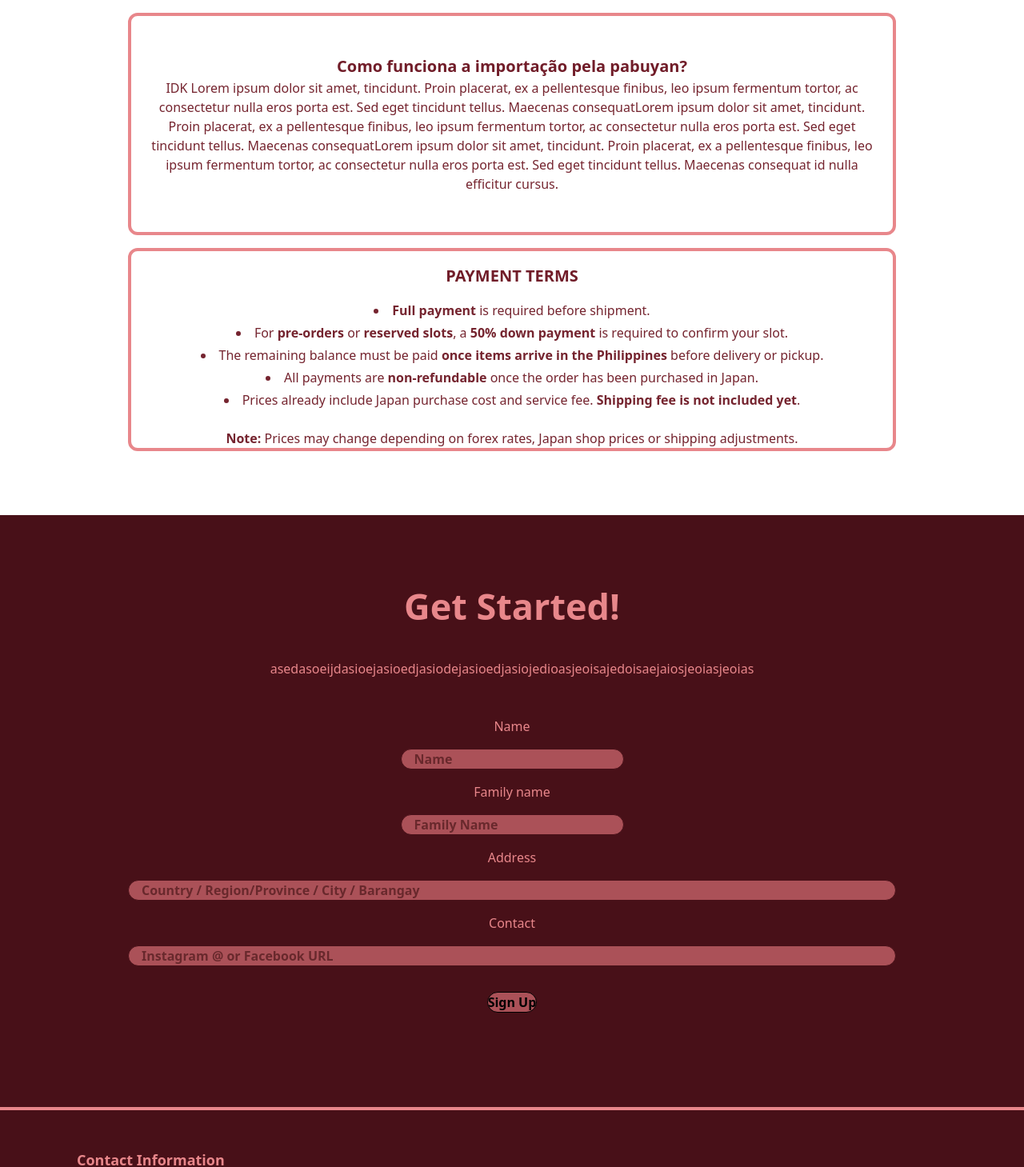
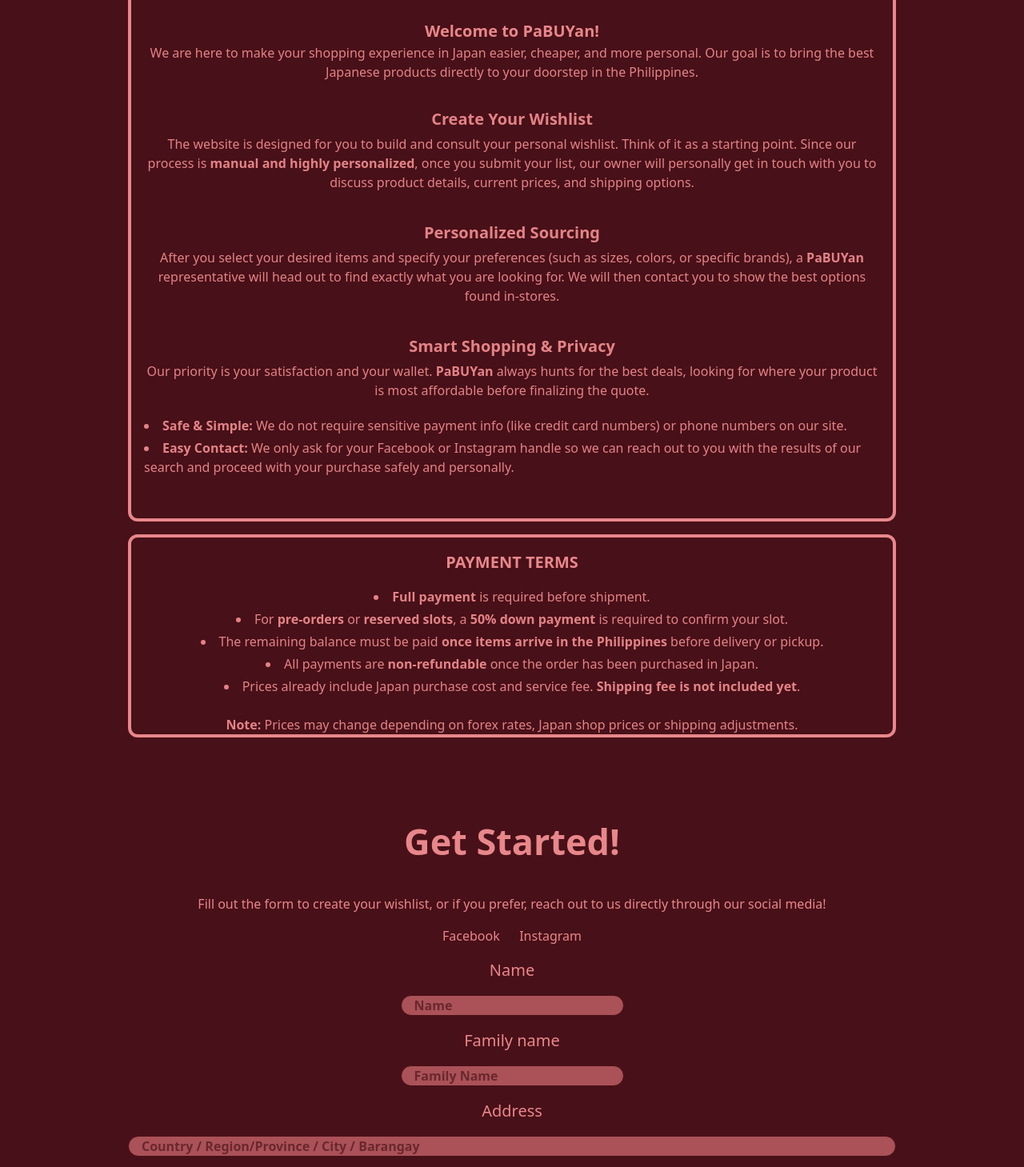
Before and after one commit to wattakeshi/Japan-paBUYan, a React (Vite) app: page /SignUP in a window 1280 px wide. Shown: the part 64-1523 px from the top of the page at 80% size. Built offline with nearby package versions, Linux system fonts and the light colour scheme.

Commit message:
add: privateroute, css fix, backend fetch

```diff
--- a/src/Components/CategoryList.jsx
+++ b/src/Components/CategoryList.jsx
@@ -5,7 +5,7 @@
 const Categories = () => {
 
   return (
-    <div className='  h-[780px] w-full pt-8 md:pt-16'>
+    <div className='  h-[780px] w-full pt-8 md:pt-16 '>
                  <div className='flex justify-between'>
          <h1 className='pb-8 w-3/4 mx-auto text-cor3 text-center text-[20px] md:text-[40px] font-bold'> Recommendations </h1>
          <p className='hidden md:block pb-8 w-3/4 mx-auto text-cor3 text-center text-[16]'> [...] </p>
--- a/src/Components/ClientForm.jsx
+++ b/src/Components/ClientForm.jsx
@@ -51,26 +51,41 @@
 
     };
   return (
-    <div className=' bg-cor2 h-[740px] w-full py-12 mt-20'>
+    <div className=' bg-cor2 h-[740px] w-full py-12 '>
        <h1 className='py-8 w-3/4 mx-auto font-bold text-cor5 text-center text-[45px]'> Get Started!</h1>
 
-      <p className='pb-8 w-4/5 mx-auto text-cor5 text-center text-[16px]'> asedasoeijdasioejasioedjasiodejasioedjasiojedioasjeoisajedoisaejaiosjeoiasjeoias</p>
-            <form onSubmit={handleSubmit}>
+      <p className='pb-4 w-4/5 mx-auto text-cor5 text-center text-[16px]'> Fill out the form to create your wishlist, or if you prefer,
+            reach out to us directly through our social media!</p>
 
-                <p className='py-4 w-4/5 mx-auto text-cor5 text-center text-[16px]'>Name</p>
+            <div className='mx-auto text-center'>
+                <a href="https://www.facebook.com/japanpabuyan" target="_blank"
+               className='text-cor5 hover:text-cor4 transition-colors '>
+               <span className='text-center'>Facebook</span>
+            </a>
+               <span className='text-cor2'>   / /   </span>
+                <a href="https://www.instagram.com/japanpabuyan" target="_blank"
+               className='text-cor5 hover:text-cor4 transition-colors '>
+               <span className='text-center'>Instagram</span>
+            </a>
+              </div>
+
+
+            <form  onSubmit={handleSubmit}>
+
+                <p className='pt-4 pb-4 w-4/5 mx-auto text-cor5 text-center text-[20px]'>Name</p>
                 <input type="text" placeholder='Name' value={name} onChange={((e)=>{setName(e.target.value)})}
                  className='px-4 font-bold text-cor1 bg-cor4 border rounded-full mx-auto block border-cor2 justify-center'/>
 
-                <p className='py-4 w-4/5 mx-auto text-cor5 text-center text-[16px]'>Family name</p>
+                <p className='py-4 w-4/5 mx-auto text-cor5 text-center text-[20px]'>Family name</p>
                 <input type="text" placeholder='Family Name' value={familyName} onChange={((e)=>{setFamilyName(e.target.value)})}
                 className='px-4 font-bold text-cor1 bg-cor4 border rounded-full mx-auto block border-cor2' />
 
-                <p className='py-4 w-4/5 mx-auto text-cor5 text-center text-[16px]'>Address</p>
+                <p className='py-4 w-4/5 mx-auto text-cor5 text-center text-[20px]'>Address</p>
                 <input type="text" placeholder='Country / Region/Province / City / Barangay' required
   minLength={15} value={address} onChange={((e)=>{setAddress(e.target.value)})}
                 className='px-4 w-3/4 font-bold text-cor1 bg-cor4 border rounded-full mx-auto block border-cor2' />
 
-                <p className='py-4 w-4/5 mx-auto text-cor5 text-center text-[16px]'>Contact</p>
+                <p className='py-4 w-4/5 mx-auto text-cor5 text-center text-[20px]'>Contact</p>
                 <input type="text" placeholder='Instagram @ or Facebook URL' value={contact} onChange={((e)=>{setContact(e.target.value)})}
                 className=' px-4 w-3/4 font-bold text-cor1 bg-cor4 border rounded-full mx-auto block border-cor2'/>
 
--- a/src/Components/Layout/Footer.jsx
+++ b/src/Components/Layout/Footer.jsx
@@ -3,7 +3,7 @@
 const Footer = () => {
   return (
     <div className='mx-auto'>
-<div className="w-screen pb-12 border-t-4 border-cor5 md:pt-12 mx-auto grid grid-cols-1  gap-8 bg-cor2 pt-12 md:px-auto">
+<div className="w-screen pb-12  border-t-4 border-cor5 md:pt-12 mx-auto grid grid-cols-1  gap-8 bg-cor2 pt-12 mt-20 md:px-auto">
 
     {/* Contact Information */}
     <div className='md:pl-24'>
--- a/src/Pages/AboutUS.jsx
+++ b/src/Pages/AboutUS.jsx
@@ -6,15 +6,34 @@
       <div className=''>
       <NavBar />
       </div>
-    <div className='border-4 rounded-xl m-4 border-cor5 px-4 mx-4 md:w-3/4 md:mx-auto py-12'>
+    <div className='border-8 rounded-xl m-4 border-cor5 px-4 mx-4 md:w-3/4 md:mx-auto py-12 '>
       {/* need to ask the client details about how it works, writing examples in portuguese for faster typing/ */}
-      <h1 className=" w-3/4 mx-auto font-bold text-cor3 text-center text-[20px]">Como funciona a importação pela pabuyan?</h1>
-        <p className=' text-cor3 opacity-97 text-[16px] md:text-center'>IDK Lorem ipsum dolor sit amet,  tincidunt. Proin placerat, ex a pellentesque finibus, leo ipsum fermentum tortor, ac consectetur nulla eros porta est. Sed eget tincidunt tellus. Maecenas consequatLorem ipsum dolor sit amet,  tincidunt. Proin placerat, ex a pellentesque finibus, leo ipsum fermentum tortor, ac consectetur nulla eros porta est. Sed eget tincidunt tellus. Maecenas consequatLorem ipsum dolor sit amet,  tincidunt. Proin placerat, ex a pellentesque finibus, leo ipsum fermentum tortor, ac consectetur nulla eros porta est. Sed eget tincidunt tellus. Maecenas consequat id nulla efficitur cursus.</p>
+      <h1 className=" w-3/4 mx-auto font-bold text-cor3 text-center text-[20px]">Welcome to PaBUYan! </h1>
+        <p className=' text-cor3 opacity-97 text-[16px] md:text-center'>We are here to make your shopping experience in Japan easier, cheaper, and more personal. Our goal is to bring the best Japanese products directly to your doorstep in the Philippines. </p>
+
+
+        <ul>
+
+        <li className='pb-1 text-cor3 opacity-97 text-[20px] md:text-center pt-8'><strong>Create Your Wishlist</strong></li>
+                <li className='pb-1 text-cor3 opacity-97 text-[16px] md:text-center'> The website is designed for you to build and consult your personal wishlist. Think of it as a starting point. Since our process is <strong>manual and highly personalized</strong>, once you submit your list, our owner will personally get in touch with you to discuss product details, current prices, and shipping options. </li>
+
+        <li className='pb-1 text-cor3 opacity-97 text-[20px] md:text-center pt-8'><strong>Personalized Sourcing</strong></li>
+                <li className='pb-1 text-cor3 opacity-97 text-[16px] md:text-center'> After you select your desired items and specify your preferences (such as sizes, colors, or specific brands), a <strong>PaBUYan</strong> representative will head out to find exactly what you are looking for. We will then contact you to show the best options found in-stores. </li>
+
+        <li className='pb-1 text-cor3 opacity-97 text-[20px] md:text-center pt-8'><strong>Smart Shopping & Privacy</strong></li>
+                <li className='pb-1 text-cor3 opacity-97 text-[16px] md:text-center'> Our priority is your satisfaction and your wallet. <strong>PaBUYan</strong> always hunts for the best deals, looking for where your product is most affordable before finalizing the quote. </li>
+
+        </ul>
+                  <ul className='list-inside list-disc pt-4'>
+                <li className='pb-1 text-cor3 opacity-97 text-[16px] md:text-left'> <strong>Safe & Simple:</strong> We do not require sensitive payment info (like credit card numbers) or phone numbers on our site. </li>
+                <li className='pb-1 text-cor3 opacity-97 text-[16px] md:text-left'> <strong>Easy Contact:</strong> We only ask for your Facebook or Instagram handle so we can reach out to you with the results of our search and proceed with your purchase safely and personally. </li>
+
+                  </ul>
            </div>
 
 
       {/* PAYMENT TERMS */}
-      <div className='border-4 rounded-xl m-4 border-cor5 px-4 mx-4 md:w-3/4 md:mx-auto'>
+      <div className='border-8 rounded-xl m-4 border-cor5 px-4 mx-4 md:w-3/4 md:mx-auto'>
       <h1 className="pt-4 w-3/4 mx-auto font-bold text-cor3 text-center text-[20px]">PAYMENT TERMS</h1>
       <ul className='list-inside list-disc pt-4'>
         <li className='pb-1 text-cor3 opacity-97 text-[16px] md:text-center'><strong>Full payment</strong> is required before shipment.</li>
--- a/src/Pages/SignUP.jsx
+++ b/src/Pages/SignUP.jsx
@@ -5,8 +5,47 @@
 
 const SignUP = () => {
   return (
-    <div >
-      <AboutUS />
+    <div className='bg-cor2 pt-[20px]'>
+     <div className='border-4 rounded-xl m-4 border-cor5 px-4 mx-4 md:w-3/4 md:mx-auto py-12 bg-cor2'>
+      {/* need to ask the client details about how it works, writing examples in portuguese for faster typing/ */}
+      <h1 className=" w-3/4 mx-auto font-bold text-cor5 text-center text-[20px]">Welcome to PaBUYan! </h1>
+        <p className=' text-cor5 opacity-97 text-[16px] md:text-center'>We are here to make your shopping experience in Japan easier, cheaper, and more personal. Our goal is to bring the best Japanese products directly to your doorstep in the Philippines. </p>
+
+
+        <ul>
+
+        <li className='pb-1 text-cor5 opacity-97 text-[20px] md:text-center pt-8'><strong>Create Your Wishlist</strong></li>
+                <li className='pb-1 text-cor5 opacity-97 text-[16px] md:text-center'> The website is designed for you to build and consult your personal wishlist. Think of it as a starting point. Since our process is <strong>manual and highly personalized</strong>, once you submit your list, our owner will personally get in touch with you to discuss product details, current prices, and shipping options. </li>
+
+        <li className='pb-1 text-cor5 opacity-97 text-[20px] md:text-center pt-8'><strong>Personalized Sourcing</strong></li>
+                <li className='pb-1 text-cor5 opacity-97 text-[16px] md:text-center'> After you select your desired items and specify your preferences (such as sizes, colors, or specific brands), a <strong>PaBUYan</strong> representative will head out to find exactly what you are looking for. We will then contact you to show the best options found in-stores. </li>
+
+        <li className='pb-1 text-cor5 opacity-97 text-[20px] md:text-center pt-8'><strong>Smart Shopping & Privacy</strong></li>
+                <li className='pb-1 text-cor5 opacity-97 text-[16px] md:text-center'> Our priority is your satisfaction and your wallet. <strong>PaBUYan</strong> always hunts for the best deals, looking for where your product is most affordable before finalizing the quote. </li>
+
+        </ul>
+                  <ul className='list-inside list-disc pt-4'>
+                <li className='pb-1 text-cor5 opacity-97 text-[16px] md:text-left'> <strong>Safe & Simple:</strong> We do not require sensitive payment info (like credit card numbers) or phone numbers on our site. </li>
+                <li className='pb-1 text-cor5 opacity-97 text-[16px] md:text-left'> <strong>Easy Contact:</strong> We only ask for your Facebook or Instagram handle so we can reach out to you with the results of our search and proceed with your purchase safely and personally. </li>
+
+                  </ul>
+           </div>
+
+
+      {/* PAYMENT TERMS */}
+      <div className='border-4 rounded-xl m-4 border-cor5 px-4 mx-4 md:w-3/4 md:mx-auto'>
+      <h1 className="pt-4 w-3/4 mx-auto font-bold text-cor5 text-center text-[20px]">PAYMENT TERMS</h1>
+      <ul className='list-inside list-disc pt-4'>
+        <li className='pb-1 text-cor5 opacity-97 text-[16px] md:text-center'><strong>Full payment</strong> is required before shipment.</li>
+        <li className='pb-1 text-cor5 opacity-97 text-[16px] md:text-center'>For <strong>pre-orders</strong> or <strong>reserved slots</strong>, a <strong>50% down payment</strong> is required to confirm your slot.</li>
+        <li className='pb-1 text-cor5 opacity-97 text-[16px] md:text-center'>The remaining balance must be paid <strong>once items arrive in the Philippines</strong> before delivery or pickup.</li>
+        <li className='pb-1 text-cor5 opacity-97 text-[16px] md:text-center'>All payments are <strong>non-refundable</strong> once the order has been purchased in Japan.</li>
+        <li className='text-cor5 opacity-97 text-[16px] md:text-center'>Prices already include Japan purchase cost and service fee. <strong>Shipping fee is not included yet</strong>.</li>
+        <br></br>
+                <p className='text-cor5 opacity-97 text-[16px] md:text-center '><strong>Note:</strong> Prices may change depending on forex rates, Japan shop prices or shipping adjustments.</p>
+
+      </ul>
+    </div>
       <ClientForm/>
       <Footer />
     </div>
```
Also changed, not shown: src/App.jsx (+9 -3 lines), src/Components/PrivateRoute.jsx (added, +9 -0 lines).
